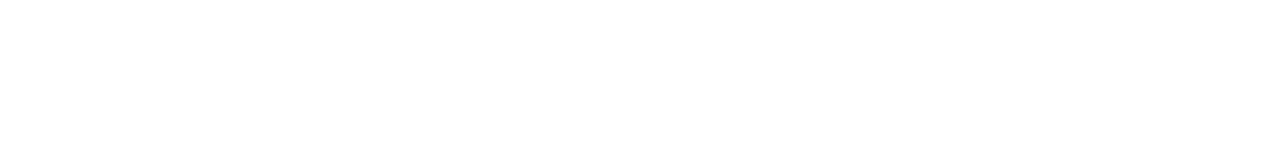
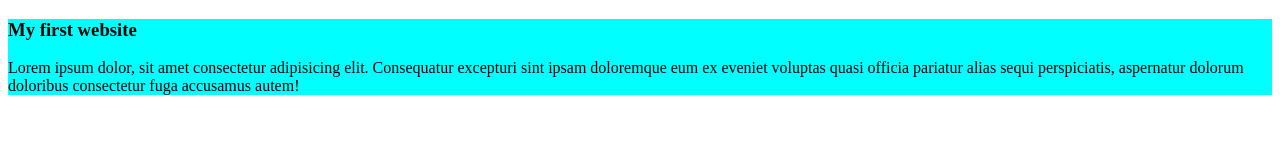
Before and after one commit to aban-18/my-simple-website, a plain HTML site: page index.html in a window 1280 px wide. Drawn offline with Linux system fonts and the light colour scheme.

Commit message:
added the first blog

```diff
--- a/index.html
+++ b/index.html
@@ -4,8 +4,12 @@
     <meta charset="UTF-8">
     <meta name="viewport" content="width=device-width, initial-scale=1.0">
     <title>My simple website</title>
+    <link rel="stylesheet" href="style/blog.css">
 </head>
 <body>
-
+    <div>
+        <h3>My first website</h3>
+        <p>Lorem ipsum dolor, sit amet consectetur adipisicing elit. Consequatur excepturi sint ipsam doloremque eum ex eveniet voluptas quasi officia pariatur alias sequi perspiciatis, aspernatur dolorum doloribus consectetur fuga accusamus autem!</p>
+    </div>
 </body>
 </html>
--- /dev/null
+++ b/style/blog.css
@@ -0,0 +1,3 @@
+div{
+    background-color: aqua;
+}
```
